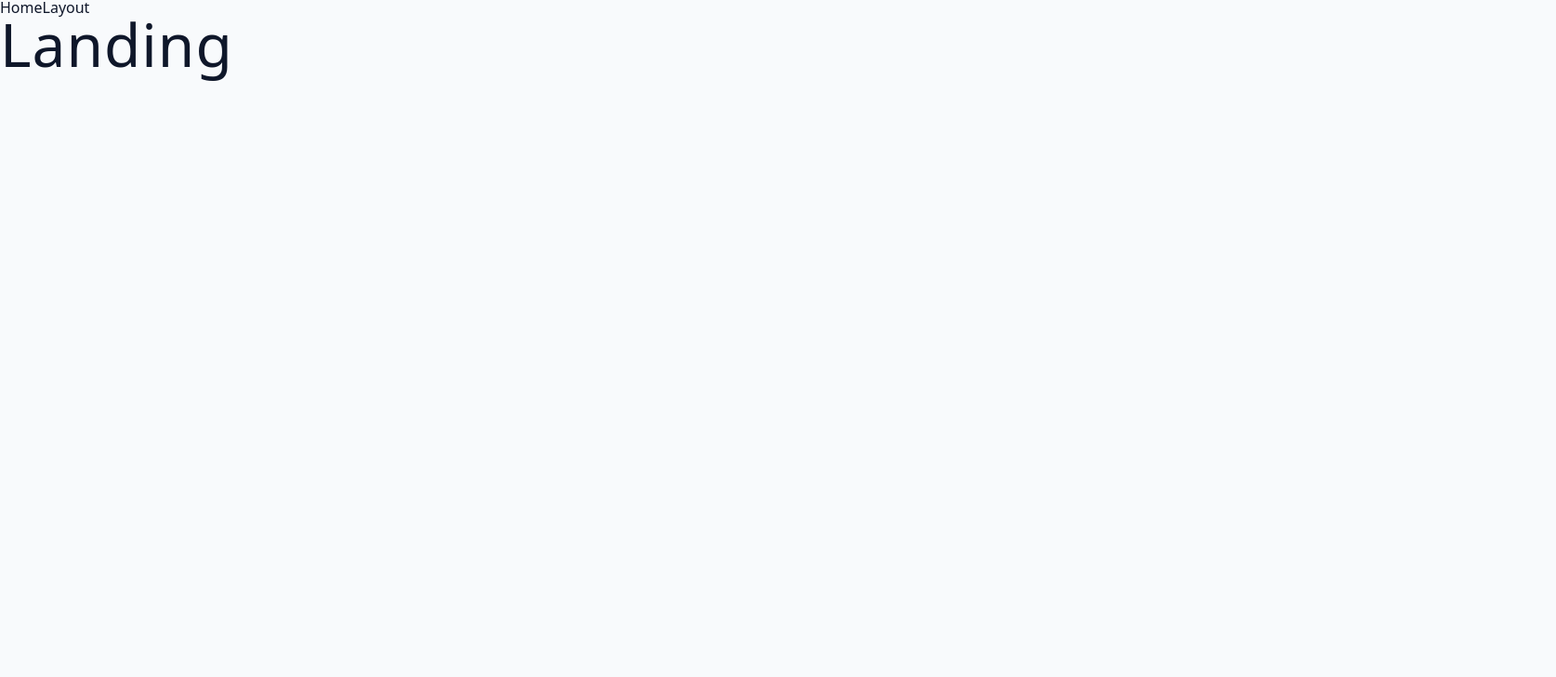
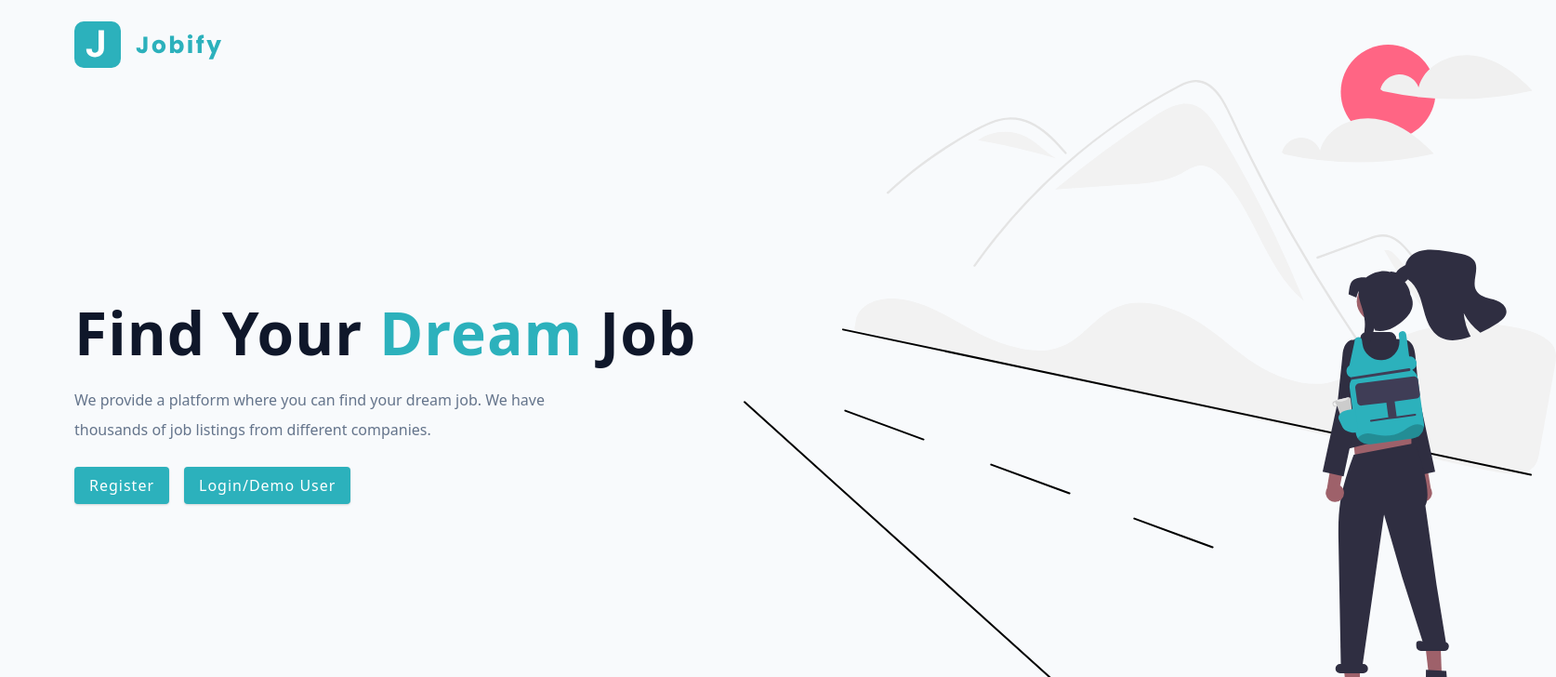
Before and after one commit to Aroshana1/TopJobs, a React (Vite) app in the folder client/: page / in a window 1280 px wide. Shown: the top 728 px of the page at 93% size, 1674 px wide, since content can reach past the window. Built offline with nearby package versions, Linux system fonts and the light colour scheme.

Commit message:
landing page

```diff
--- a/client/src/pages/HomeLayout.jsx
+++ b/client/src/pages/HomeLayout.jsx
@@ -3,10 +3,9 @@ import { Outlet } from "react-router-dom";
 
 const HomeLayout = () => {
   return (
-    <div>
-      <nav> HomeLayout</nav>
+    <>
       <Outlet />
-    </div>
+    </>
   );
 };
 
--- a/client/src/pages/Landing.jsx
+++ b/client/src/pages/Landing.jsx
@@ -1,7 +1,36 @@
 import React from "react";
+import styled from "styled-components";
+import Wrapper from "../assets/wrappers/LandingPage";
+import main from "../assets/images/main.svg";
+import logo from "../assets/images/logo.svg";
+import { Link } from "react-router-dom";
 
 const Landing = () => {
-  return <h1>Landing</h1>;
+  return (
+    <Wrapper>
+      <nav>
+        <img src={logo} className="logo" alt="topjobs" />
+      </nav>
+      <div className="container page">
+        <div className="info">
+          <h1>
+            Find your <span>Dream</span> Job
+          </h1>
+          <p>
+            We provide a platform where you can find your dream job. We have
+            thousands of job listings from different companies.
+          </p>
+          <Link to="/register" className="btn register-link">
+            Register
+          </Link>
+          <Link to="/login" className="btn">
+            Login/Demo User
+          </Link>
+        </div>
+        <img src={main} className="main main-img" alt="img main-img" />
+      </div>
+    </Wrapper>
+  );
 };
 
 export default Landing;
```
